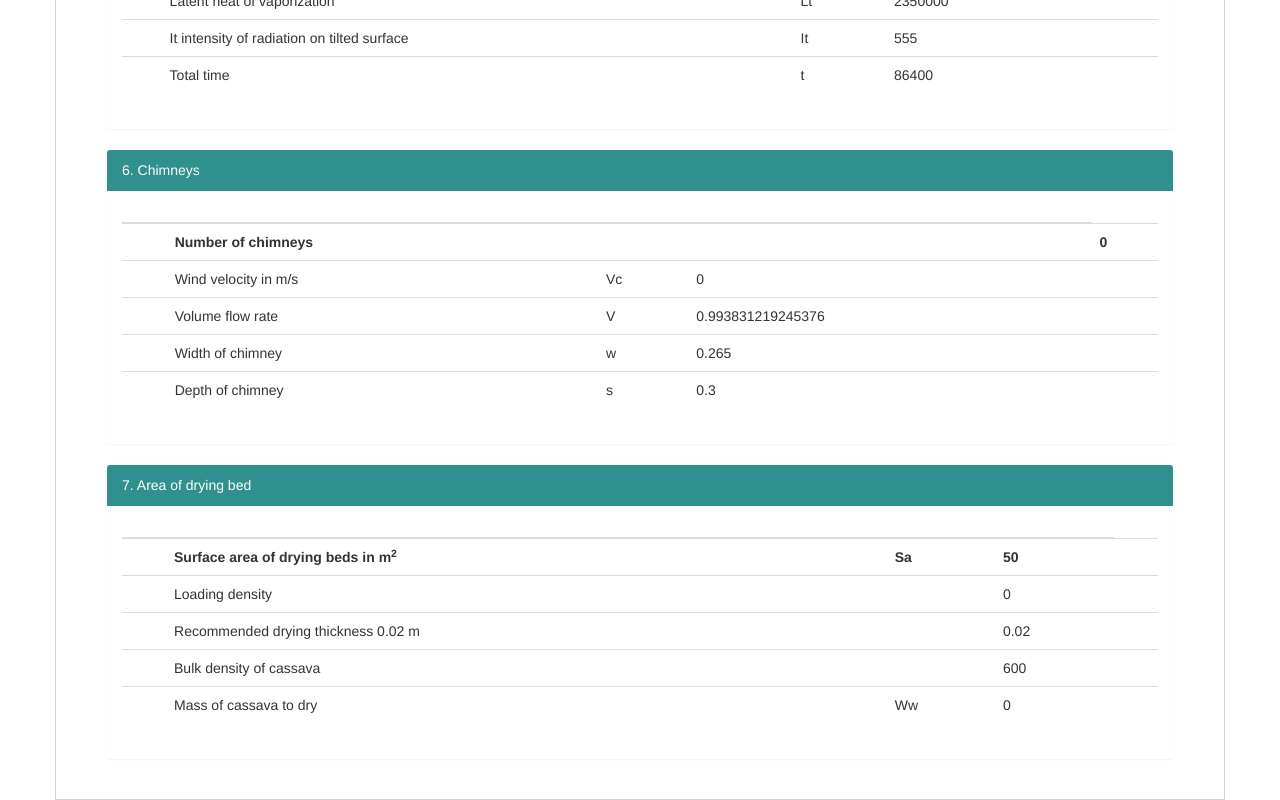
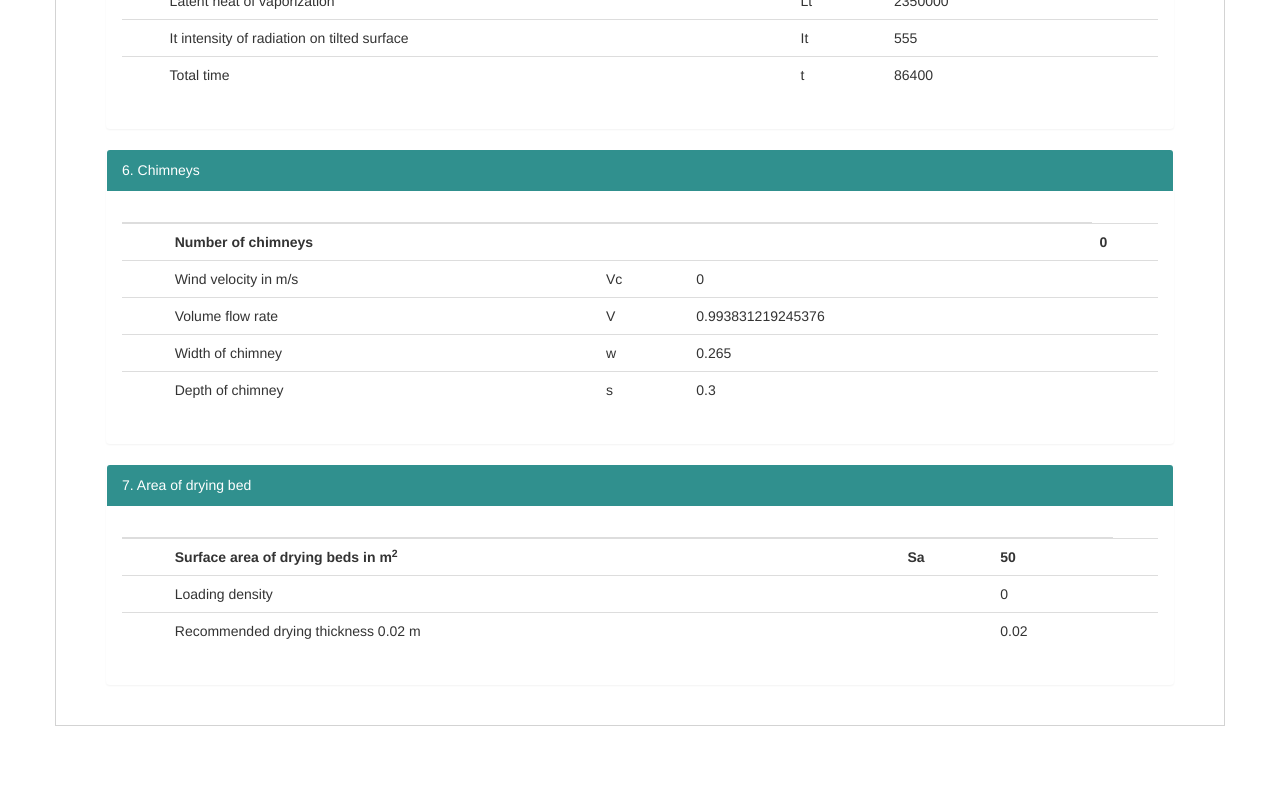
Before and after one commit to maikofelix47/aec, an Angular app: page / in a window 1280 px wide. Shown: the part 2507-3307 px from the top of the page. After the commit the page ends 3233 px from the top, so only its background shows below. Built offline with nearby package versions, Linux system fonts and the light colour scheme.

Commit message:
Hide cassava data

```diff
--- a/src/app/app.component.html
+++ b/src/app/app.component.html
@@ -528,20 +528,6 @@
                             <td>0.02</td>
                             <td></td>
                           </tr>
-                          <tr>
-                            <td></td>
-                            <td>Bulk density of cassava</td>
-                            <td></td>
-                            <td> {{bd}} </td>
-                            <td></td>
-                          </tr>
-                          <tr>
-                            <td></td>
-                            <td>Mass of cassava to dry</td>
-                            <td>Ww</td>
-                            <td>{{ dww }}</td>
-                            <td></td>
-                          </tr>
 
                         </tbody>
                       </table>
```
